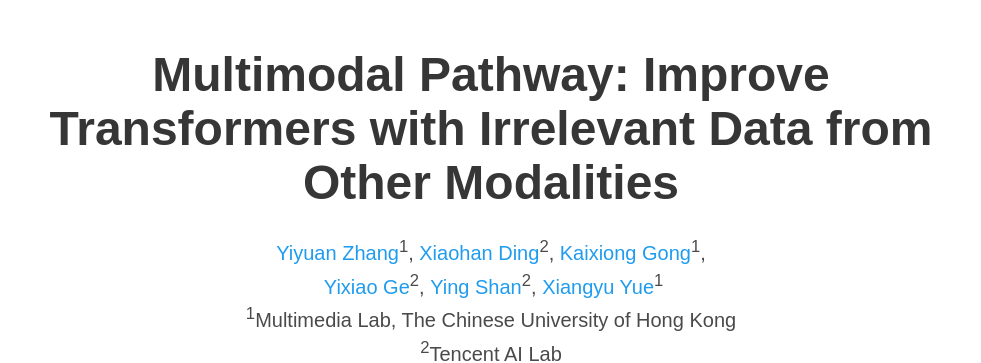
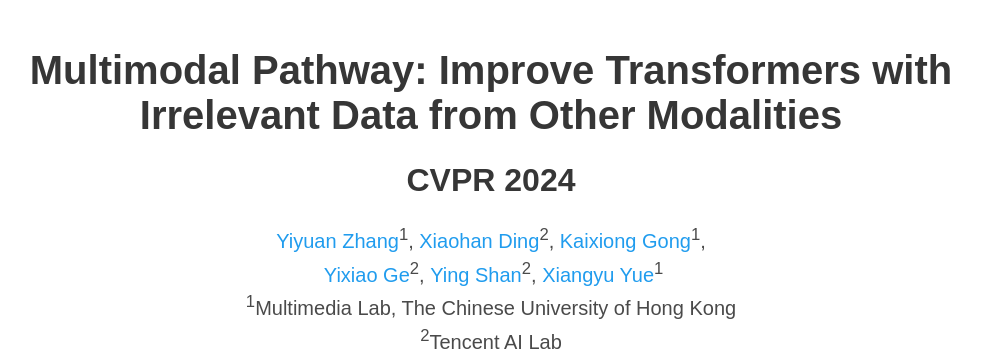
Before and after one commit to AILab-CVC/M2PT, a plain HTML site: page index.html in a window 1280 px wide. Shown: the top 363 px of the page, without its empty margins (149-1130 px from the left). Drawn offline with nearby package versions, Linux system fonts and the light colour scheme; some icons are missing; a web font is replaced by a local one.

Commit message:
cvpr2024

```diff
--- a/index.html
+++ b/index.html
@@ -61,7 +61,8 @@
       <div class="container is-max-desktop">
         <div class="columns is-centered">
           <div class="column has-text-centered">
-            <h1 class="title is-1 publication-title">Multimodal Pathway: Improve Transformers with Irrelevant Data from Other Modalities</h1>
+            <h2 class="title is-2 publication-title">Multimodal Pathway: Improve Transformers with Irrelevant Data from Other Modalities</h2>
+            <h3 class="title is-3 publication-title">CVPR 2024</h3>
             <div class="is-size-5 publication-authors">
               <!-- Paper authors -->
               <span class="author-block">
```
